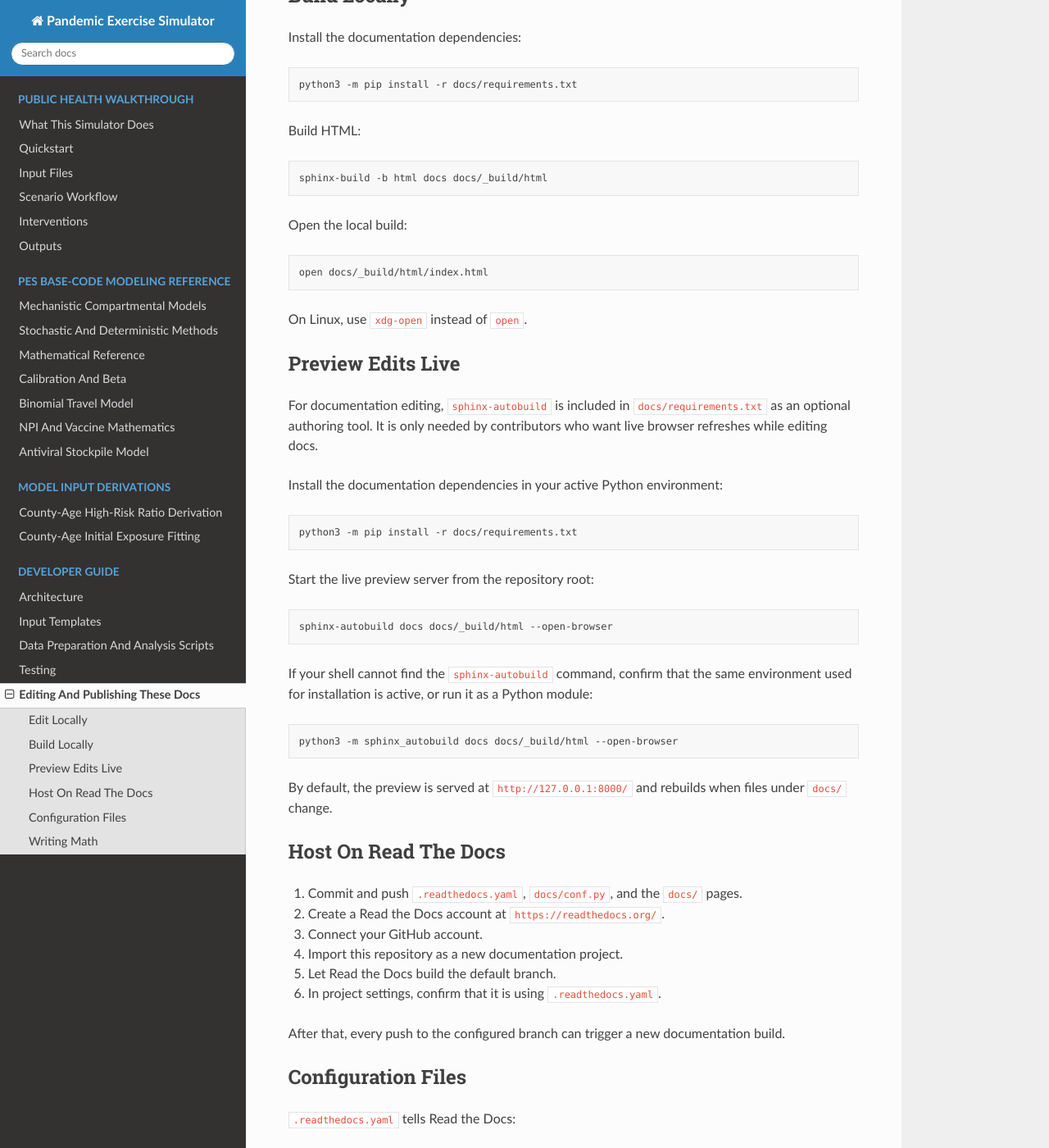
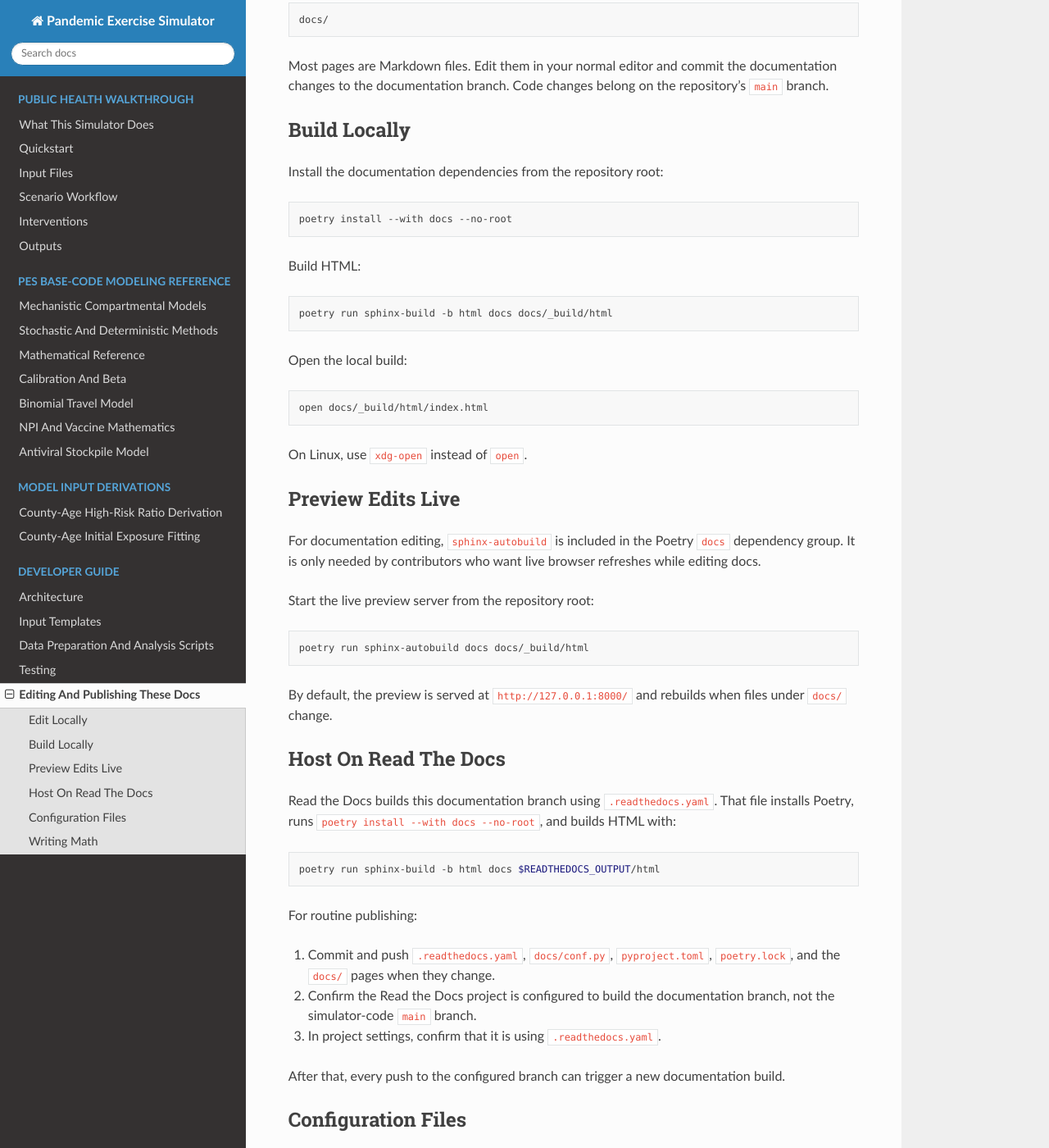
Before and after one commit to TACC/PandemicExerciseSimulator, a Sphinx documentation site: the page built from docs/developer/readthedocs.md, in a window 1280 px wide and 1400 px high, scrolled down 449 px. Shown: the whole window at 82% size. Built offline with Sphinx 7.4.7 and the Read the Docs theme 3.1.0, drawn with Linux system fonts in a browser that asks for light colours; some of the changed text lies outside the part shown.

Commit message:
update how to build readthedocs

````diff
--- a/docs/developer/readthedocs.md
+++ b/docs/developer/readthedocs.md
@@ -1,6 +1,14 @@
 # Editing And Publishing These Docs
 
 The documentation uses Sphinx, MyST Markdown, and Read the Docs.
+It is maintained on the repository's documentation branch, separate from the
+simulator code on `main`.
+
+The hosted site is:
+
+```text
+https://pandemicexercisesimulator-test.readthedocs.io/en/latest/
+```
 
 ## Edit Locally
 
@@ -10,21 +18,22 @@ Documentation source files live in:
 docs/
 ```
 
-Most pages are Markdown files. Edit them in your normal editor and commit them
-with the code.
+Most pages are Markdown files. Edit them in your normal editor and commit the
+documentation changes to the documentation branch. Code changes belong on the
+repository's `main` branch.
 
 ## Build Locally
 
-Install the documentation dependencies:
+Install the documentation dependencies from the repository root:
 
 ```bash
-python3 -m pip install -r docs/requirements.txt
+poetry install --with docs --no-root
 ```
 
 Build HTML:
 
 ```bash
-sphinx-build -b html docs docs/_build/html
+poetry run sphinx-build -b html docs docs/_build/html
 ```
 
 Open the local build:
@@ -37,27 +46,14 @@ On Linux, use `xdg-open` instead of `open`.
 
 ## Preview Edits Live
 
-For documentation editing, `sphinx-autobuild` is included in
-`docs/requirements.txt` as an optional authoring tool. It is only needed by
-contributors who want live browser refreshes while editing docs.
-
-Install the documentation dependencies in your active Python environment:
-
-```bash
-python3 -m pip install -r docs/requirements.txt
-```
+For documentation editing, `sphinx-autobuild` is included in the Poetry
+`docs` dependency group. It is only needed by contributors who want live
+browser refreshes while editing docs.
 
 Start the live preview server from the repository root:
 
 ```bash
-sphinx-autobuild docs docs/_build/html --open-browser
-```
-
-If your shell cannot find the `sphinx-autobuild` command, confirm that the same
-environment used for installation is active, or run it as a Python module:
-
-```bash
-python3 -m sphinx_autobuild docs docs/_build/html --open-browser
+poetry run sphinx-autobuild docs docs/_build/html
 ```
 
 By default, the preview is served at `http://127.0.0.1:8000/` and rebuilds when
@@ -65,12 +61,21 @@ files under `docs/` change.
 
 ## Host On Read The Docs
 
-1. Commit and push `.readthedocs.yaml`, `docs/conf.py`, and the `docs/` pages.
-2. Create a Read the Docs account at `https://readthedocs.org/`.
-3. Connect your GitHub account.
-4. Import this repository as a new documentation project.
-5. Let Read the Docs build the default branch.
-6. In project settings, confirm that it is using `.readthedocs.yaml`.
+Read the Docs builds this documentation branch using `.readthedocs.yaml`.
+That file installs Poetry, runs `poetry install --with docs --no-root`, and
+builds HTML with:
+
+```bash
+poetry run sphinx-build -b html docs $READTHEDOCS_OUTPUT/html
+```
+
+For routine publishing:
+
+1. Commit and push `.readthedocs.yaml`, `docs/conf.py`, `pyproject.toml`,
+   `poetry.lock`, and the `docs/` pages when they change.
+2. Confirm the Read the Docs project is configured to build the documentation
+   branch, not the simulator-code `main` branch.
+3. In project settings, confirm that it is using `.readthedocs.yaml`.
 
 After that, every push to the configured branch can trigger a new documentation
 build.
@@ -82,7 +87,8 @@ build.
 - Which operating system image to use
 - Which Python version to use
 - Where the Sphinx configuration file lives
-- Which documentation requirements to install
+- Which Poetry dependency group to install
+- Which Sphinx build command to run
 
 `docs/conf.py` configures Sphinx itself. It enables Markdown, LaTeX math, and
 the Read the Docs theme.
````
